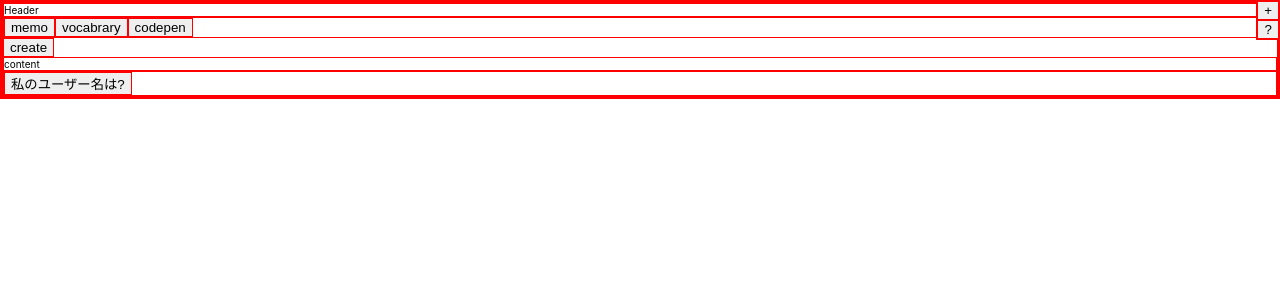
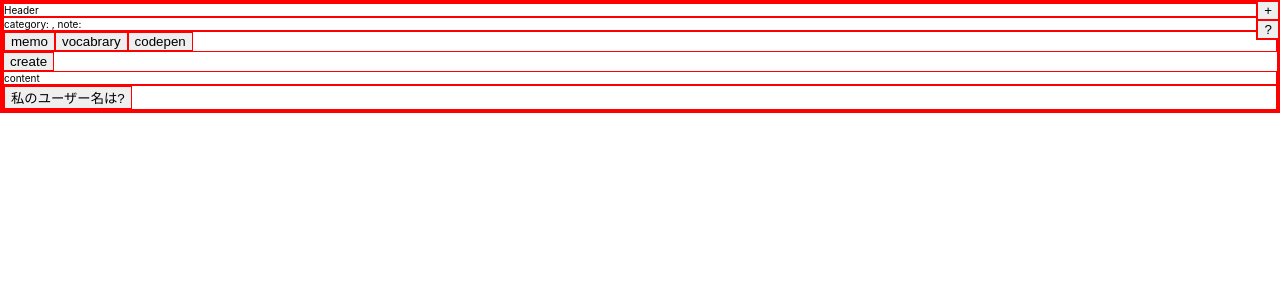
Before and after one commit to kyogen-hekii/anki-note-app, a React app: page /note in a window 1280 px wide. Shown: the top 300 px of the page. Built offline with nearby package versions, Linux system fonts and the light colour scheme.

Commit message:
reduxからcategoryとtitleを取得

```diff
--- a/src/pages/Note/NotePage.tsx
+++ b/src/pages/Note/NotePage.tsx
@@ -6,9 +6,17 @@ import { connect } from 'react-redux'
 import { openModal } from '../../reducers/modal'
 
 type Props = {
+  history: any
+  selectedData: any
   openModal: Function
 }
 class NotePage extends Component<Props> {
+  // constructor(props: any) {
+  //   super(props)
+  //   if (_.isEmpty(props.selectedData?.note)) {
+  //     props.history.push('/home')
+  //   }
+  // }
   // #region state
   // TODO: local stateをglobal stateに昇格
   state: any = {
@@ -40,13 +48,13 @@ class NotePage extends Component<Props> {
     this.setState({ currentTab: 'codepen' })
   }
   handleClickAdd = () => {
-    // TODO: popup modal
     this.props.openModal()
   }
   // #endregion
 
   // #region render
   render() {
+    const { category, note } = this.props.selectedData
     const { currentTab } = this.state
     return (
       <>
@@ -63,6 +71,9 @@ class NotePage extends Component<Props> {
           <button>?</button>
         </div>
 
+        <div>
+          category: {category?.label}, note: {note?.title}
+        </div>
         <div style={{ display: 'flex' }}>
           <button onClick={this.handleClickMemo}>memo</button>
           <button onClick={this.handleClickVocabrary}>vocabrary</button>
@@ -95,10 +106,16 @@ class NotePage extends Component<Props> {
   // #endregion
 }
 
-const mapStateToProps = (state: any) => ({})
+const mapStateToProps = (state: any) => ({
+  selectedData: state.selectedData,
+})
 
 const mapDispatchToProps = {
   openModal,
 }
 
 export default connect(mapStateToProps, mapDispatchToProps)(NotePage)
+
+// handleClickCategory = (selectedCategory: any) => {
+//   this.props.saveToStore('category', 'category', selectedCategory)
+// }
```
